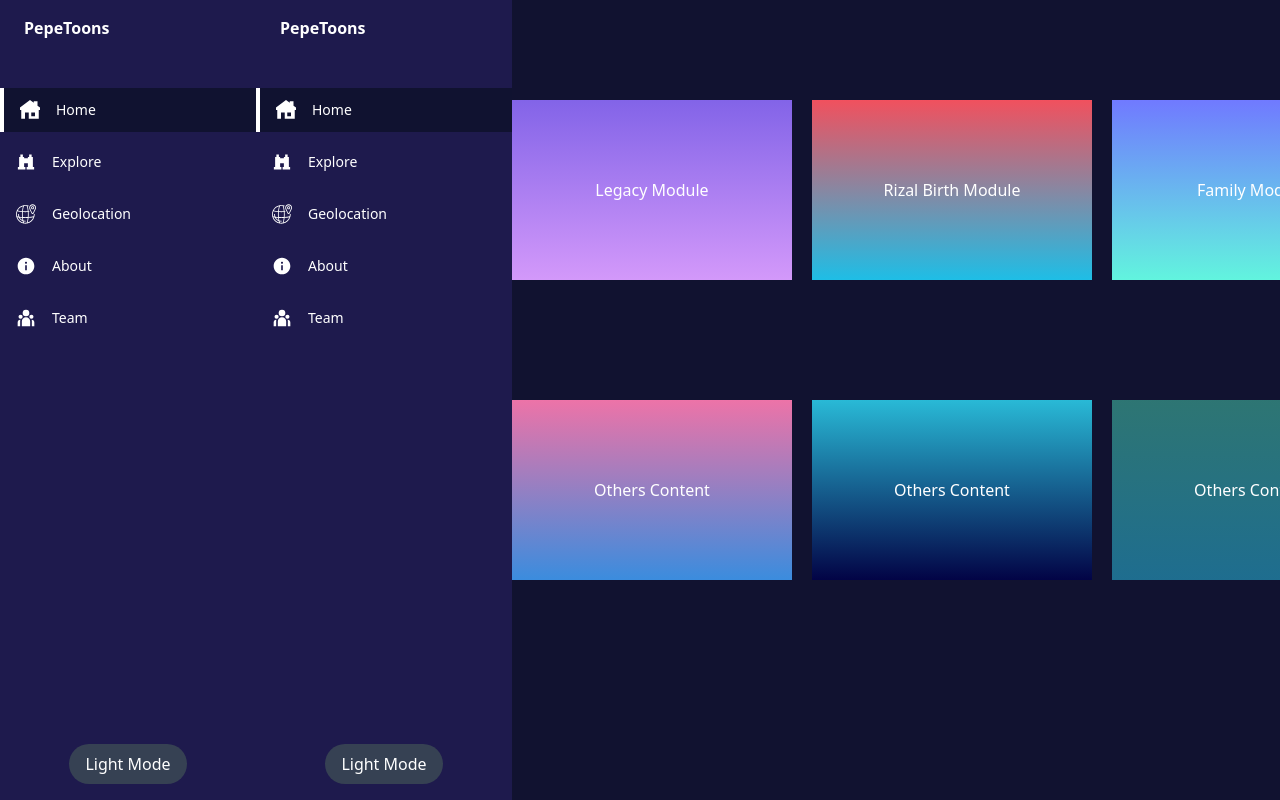
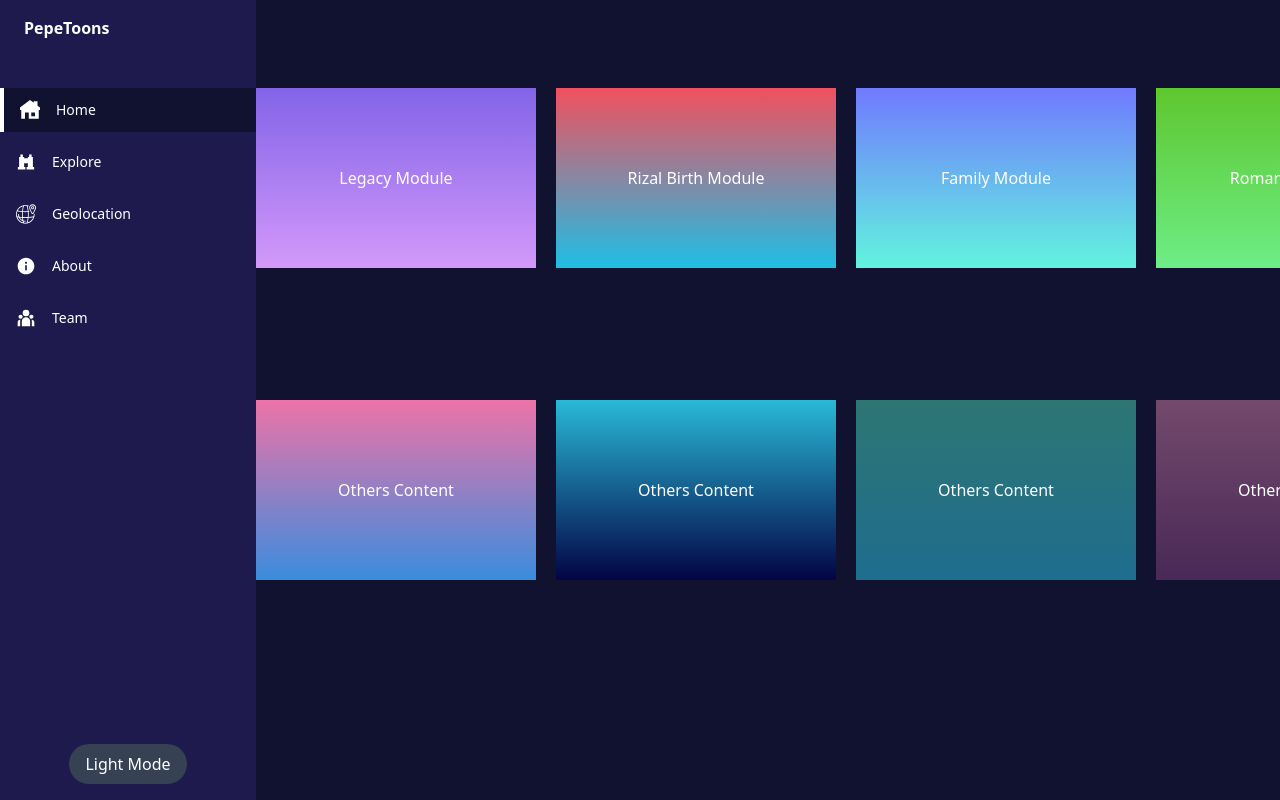
Before and after one commit to eielelle/pepetoons-animations, a Next.js app: page / in a window 1280 px wide. Built offline with nearby package versions, Linux system fonts and the light colour scheme; a web font is replaced by a local one.

Commit message:
Intial Homepage module

```diff
--- a/app/homepage/homepage.jsx
+++ b/app/homepage/homepage.jsx
@@ -1,22 +1,7 @@
-"use client";
-
-import { useState, useEffect } from "react";
-import Sidebar from "../components/sidebar";
-
 export default function Homepage() {
 
-    const [isDarkMode, setIsDarkMode] = useState(true);
+    {/* Gradient Color, Note that the gradient color is not the final one and will change based on the UI or requirements design.*/ }
 
-    useEffect(() => {
-        // SETTING THE DARK AND LIGHT THEME
-        document.documentElement.classList.toggle("dark", isDarkMode);
-    }, [isDarkMode]);
-
-    const toggleDarkMode = () => {
-        setIsDarkMode(!isDarkMode);
-    };
-
-    {/* Gradient color*/ }
     const gradientStyle1 = {
         background: "-webkit-linear-gradient(90deg, hsla(276, 91%, 79%, 1) 0%, hsla(254, 74%, 65%, 1) 100%)",
     };
@@ -53,76 +38,77 @@ export default function Homepage() {
         background: "-webkit-linear-gradient(90deg, hsla(282, 36%, 25%, 1) 0%, hsla(310, 22%, 37%, 1) 100%)",
     }
 
-
     const gradientStyle10 = {
         background: "-webkit-linear-gradient(90deg, hsla(197, 100%, 63%, 1) 0%, hsla(294, 100%, 55%, 1) 100%)",
     }
 
     return (
         <>
-            <div className={`flex min-h-screen ${isDarkMode ? "bg-gray-900 text-white" : "bg-white text-black"
-                }`} >
-                <Sidebar toggleDarkMode={toggleDarkMode} isDarkMode={isDarkMode} />
+            {/* Homepage Start */}
+            <div className="drawer-content flex flex-col content-center h-screen gap-3 bg-[#111230] w-full overflow-y-auto relative">
 
-                {/* I adjust to relative to automatically adjust the homepage inside content and make scrollable y and x asis in case needed just like the homepage */}
-                <div className="flex-1 relative h-screen overflow-y-auto flex items-start">
-                    <div className="drawer-content flex flex-col content-center justify-center gap-3 bg-[#111230] w-full h-full">
-                        <div className="inline h-auto w-full m-auto" id="carousel1">
-                            <div className="carousel rectangle-box absolute top-25 left-0 right-0 h-full gap-5">
-                                {/* bg-[url(https://placehold.co/300x300)] bg-cover bg-center bg-no-repeat */}
+                {/* Carousel top */}
+                <div className="inline h-auto w-full m-auto">
+                    <div className="carousel rectangle-box absolute top-22 left-0 right-0 h-full gap-5">
                         <div className="carousel-item w-70 h-45" style={gradientStyle1}>
+                            {/* Change me according the required content*/}
                             <h3 className="flex m-auto justify-center">Legacy Module</h3>
                         </div>
 
                         <div className="carousel-item w-70 h-45" style={gradientStyle2}>
+                            {/* Change me according the required content*/}
                             <h3 className="flex m-auto justify-center">Rizal Birth Module</h3>
                         </div>
 
                         <div className="carousel-item w-70 h-45" style={gradientStyle3}>
+                            {/* Change me according the required content*/}
                             <h3 className="flex m-auto justify-center">Family Module</h3>
                         </div>
 
                         <div className="carousel-item w-70 h-45" style={gradientStyle4}>
+                            {/* Change me according the required content*/}
                             <h3 className="flex m-auto justify-center">Romantic Module</h3>
                         </div>
 
                         <div className="carousel-item w-70 h-45" style={gradientStyle5}>
+                            {/* Change me according the required content*/}
                             <h3 className="flex m-auto justify-center">Others Modules</h3>
                         </div>
                     </div>
                 </div>
 
+                {/* Carousel bottom */}
                 <div className="inline h-auto w-full" id="carousel2">
                     <div className="carousel rectangle-box h-full gap-5 absolute top-100 left-0 bot-0 right-0">
-                                {/* bg-[url(https://placehold.co/300x300)] bg-cover bg-center bg-no-repeat */}
                         <div className="carousel-item w-70 h-45" style={gradientStyle6}>
+                            {/* Change me according the required content*/}
                             <h3 className="flex m-auto justify-center">Others Content</h3>
                         </div>
 
                         <div className="carousel-item w-70 h-45" style={gradientStyle7}>
+                            {/* Change me according the required content*/}
                             <h3 className="flex m-auto justify-center">Others Content</h3>
                         </div>
 
                         <div className="carousel-item w-70 h-45" style={gradientStyle8}>
+                            {/* Change me according the required content*/}
                             <h3 className="flex m-auto justify-center">Others Content</h3>
                         </div>
 
                         <div className="carousel-item w-70 h-45" style={gradientStyle9}>
+                            {/* Change me according the required content*/}
                             <h3 className="flex m-auto justify-center">Others Content</h3>
                         </div>
 
                         <div className="carousel-item w-70 h-45" style={gradientStyle10}>
+                            {/* Change me according the required content*/}
                             <h3 className="flex m-auto justify-center">Others Content</h3>
                         </div>
                     </div>
                 </div>
 
             </div>
-                </div>
-            </div>
-
-
-
+            {/* Homepage End */}
         </>
     );
 }
--- a/app/page.js
+++ b/app/page.js
@@ -1,37 +1,24 @@
-"use client";
-
-import { useState, useEffect } from "react";
-import Image from "next/image";
-import Sidebar from "./components/sidebar";
-import Dashboardnav from "./dashboard/dashboard-navbar";
-import Dashboardcontent from "./dashboard/dashboard-content";
-import Legacycontent from "./legacy/legacy-content";
 import Homepage from "./homepage/homepage";
 
 export default function Home() {
   return (
-    // <div
-    //   className={`flex min-h-screen ${isDarkMode ? "bg-gray-900 text-white" : "bg-white text-black"
-    //     }`}
-    // >
-    //   <Sidebar toggleDarkMode={toggleDarkMode} isDarkMode={isDarkMode} />
-    //   {/* I adjust to static to make inside content scrollable in case needed just like the homepage */}
-    //   <div className="flex-1 p-4">
-    //     <h1 className="text-2xl font-bold mb-4">Welcome to PepeToons</h1>
-    //     <p className="mb-4">
-    //       Select an option from the sidebar to get started.
-    //     </p>
+    // I remove the padding to make the homepage content full height/width
+    <div className="flex-1">
+      {/* <h1 className="text-2xl font-bold mb-4">Welcome to PepeToons</h1>
+        <p className="mb-4">
+          Select an option from the sidebar to get started.
+        </p> */}
 
-    //     {/* UNCOMMENT THIS IF YOU WANT TO SHOW THE DASHBOARD */}
-    //     {/* <Dashboardnav /> */}
-    //     {/* <Dashboardcontent /> */}
+      {/* Comment/Uncomment this, in case the Homepage won't needed */}
+      <Homepage />
 
-    //     {/* Uncomment this in case the header won't needed */}
-    //     {/* <Header /> */}
-    //     {/* <Legacycontent /> */}
-    //   </div>
-    // </div>
-    // Comment/UNCOMMENT this in case you want to show/hide the homepage modules
-    <> <Homepage/> </>
+      {/* UNCOMMENT THIS IF YOU WANT TO SHOW THE DASHBOARD */}
+      {/* <Dashboardnav /> */}
+      {/* <Dashboardcontent /> */}
+
+      {/* Uncomment this in case the header won't needed */}
+      {/* <Header /> */}
+      {/* <Legacycontent /> */}
+    </div>
   );
 }
```
Lines whose indentation alone changed are shown as unchanged.
